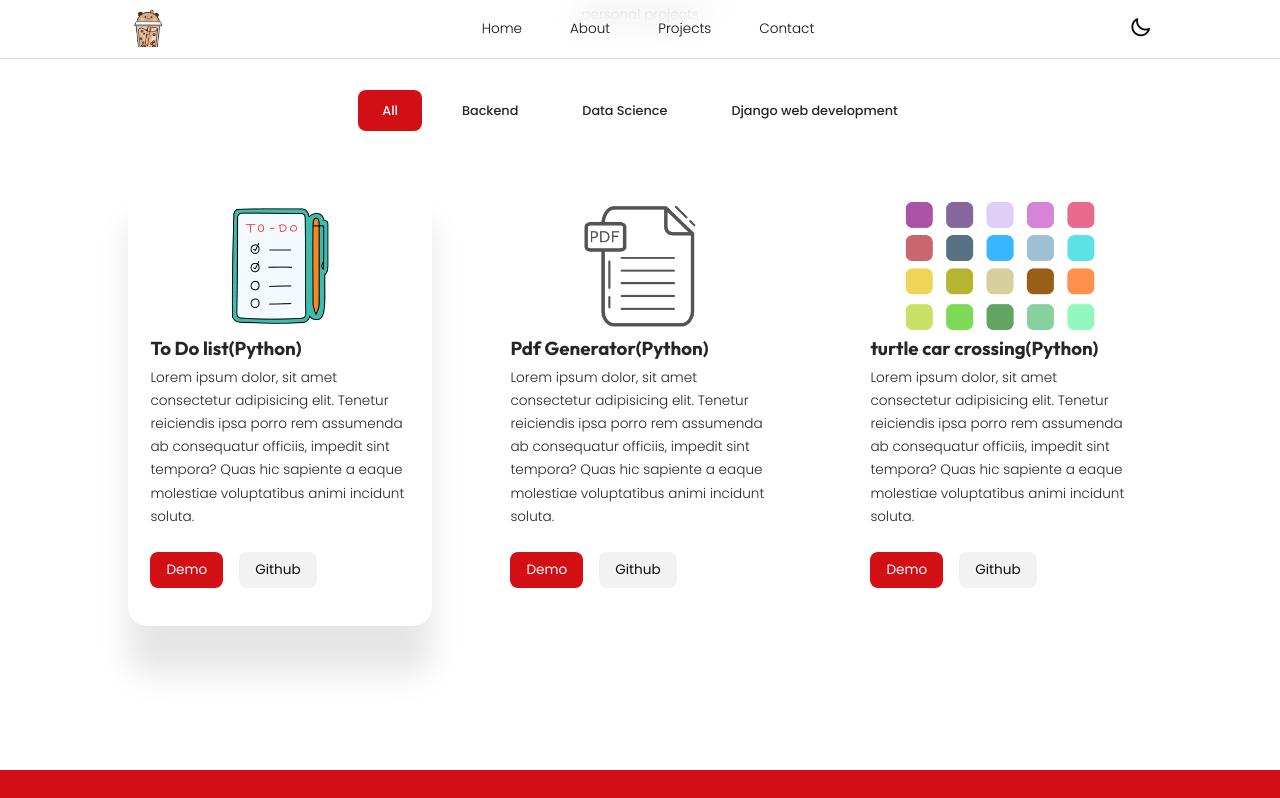
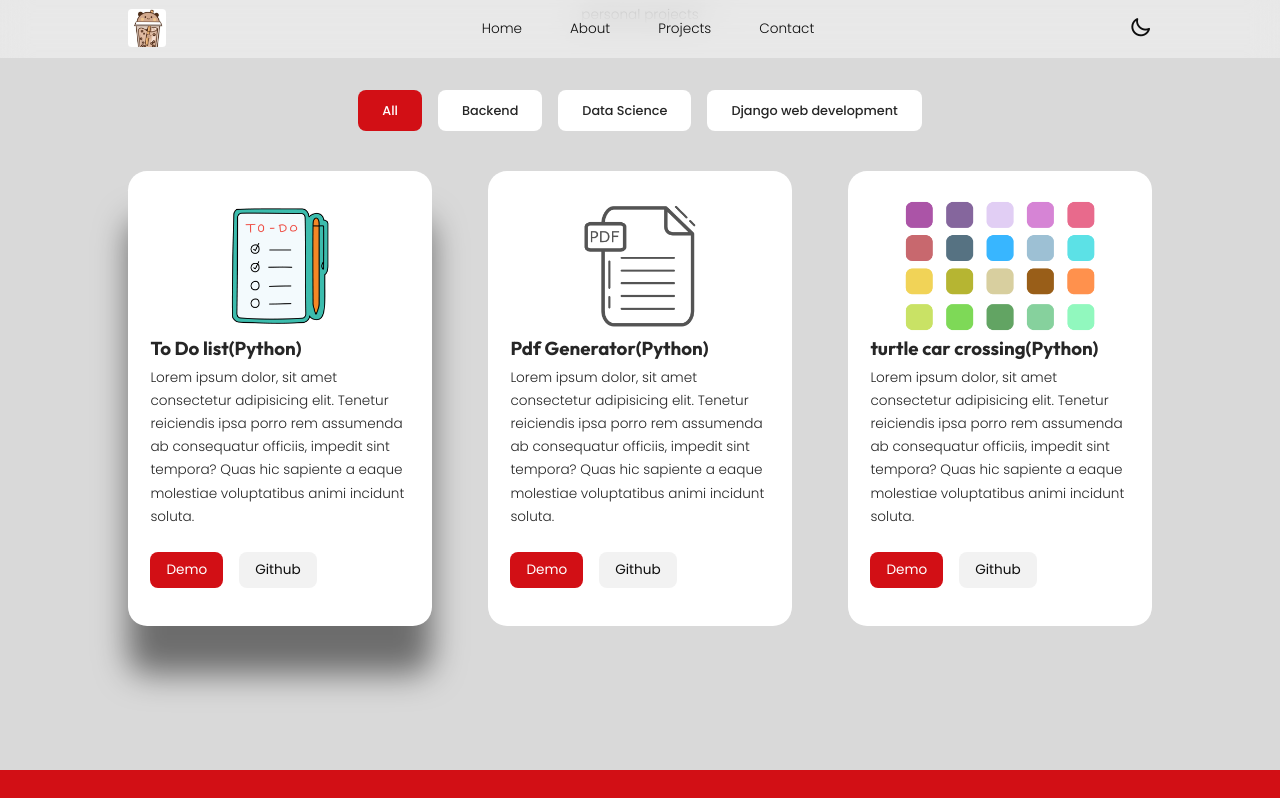
Before and after one commit to pradnyadolthade/portfolio, a plain HTML site: page index.html in a window 1280 px wide. In both pictures the pointer is over the element 280 px from the left and 2179 px from the top of the page. Shown: the part 1781-2579 px from the top of the page. Drawn offline with nearby package versions, Linux system fonts and the light colour scheme.

Commit message:
style change

```diff
--- a/style.css
+++ b/style.css
@@ -74,7 +74,7 @@
 
 body {
     font-family: 'Poppins', sans-serif;
-    background: var(--color-gray-100);
+    background: var(--color-gray-300);
     color: var(--color-gray-800);
     line-height: 1.7;
     font-weight: 300;
@@ -463,7 +463,7 @@ header {
 }
 
 .project:hover {
-    box-shadow: 0 3rem 2rem rgba(0, 0, 0, 0.1);
+    box-shadow: 0 3rem 2rem rgba(0, 0, 0, 0.5);
 }
 
 .project__image {
```
